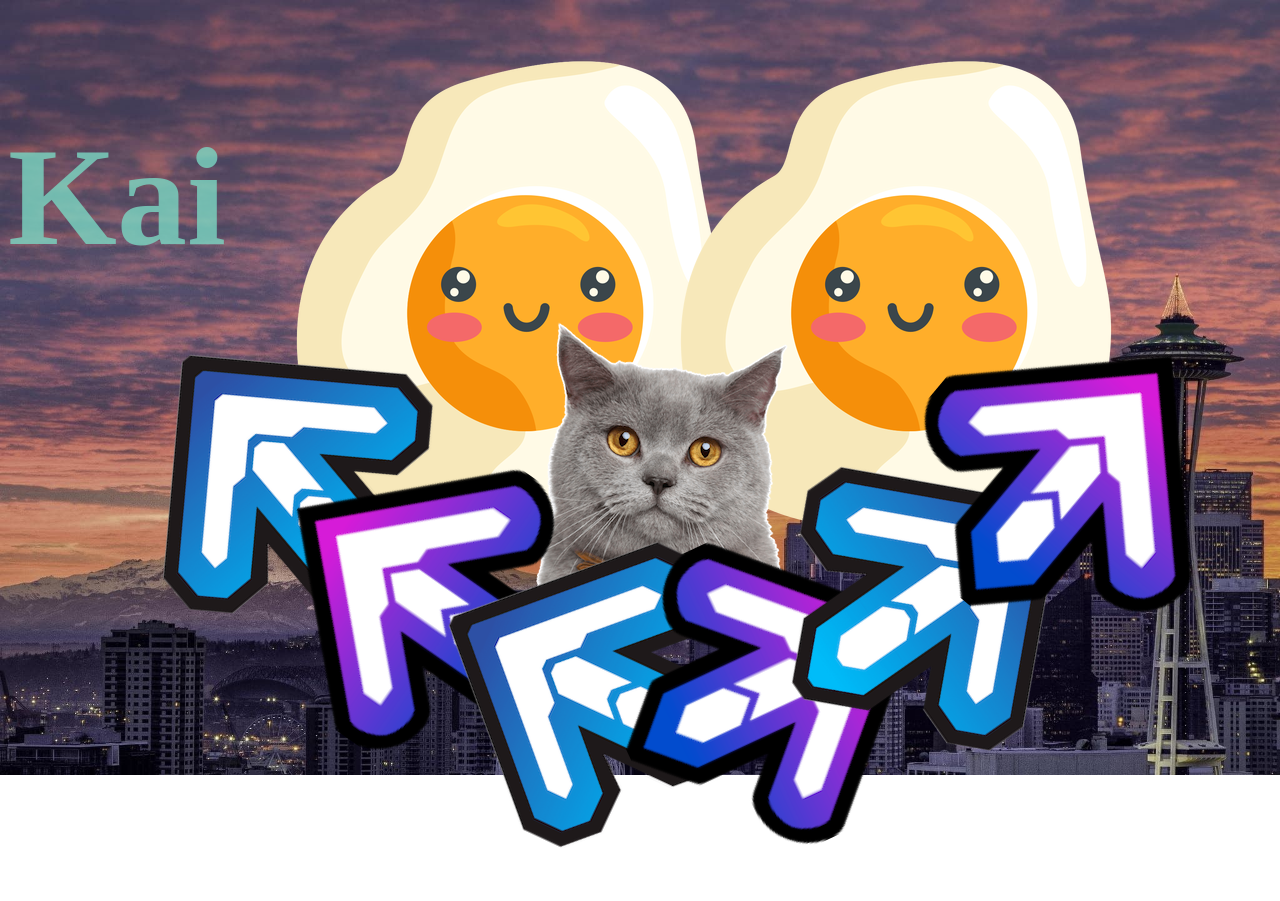
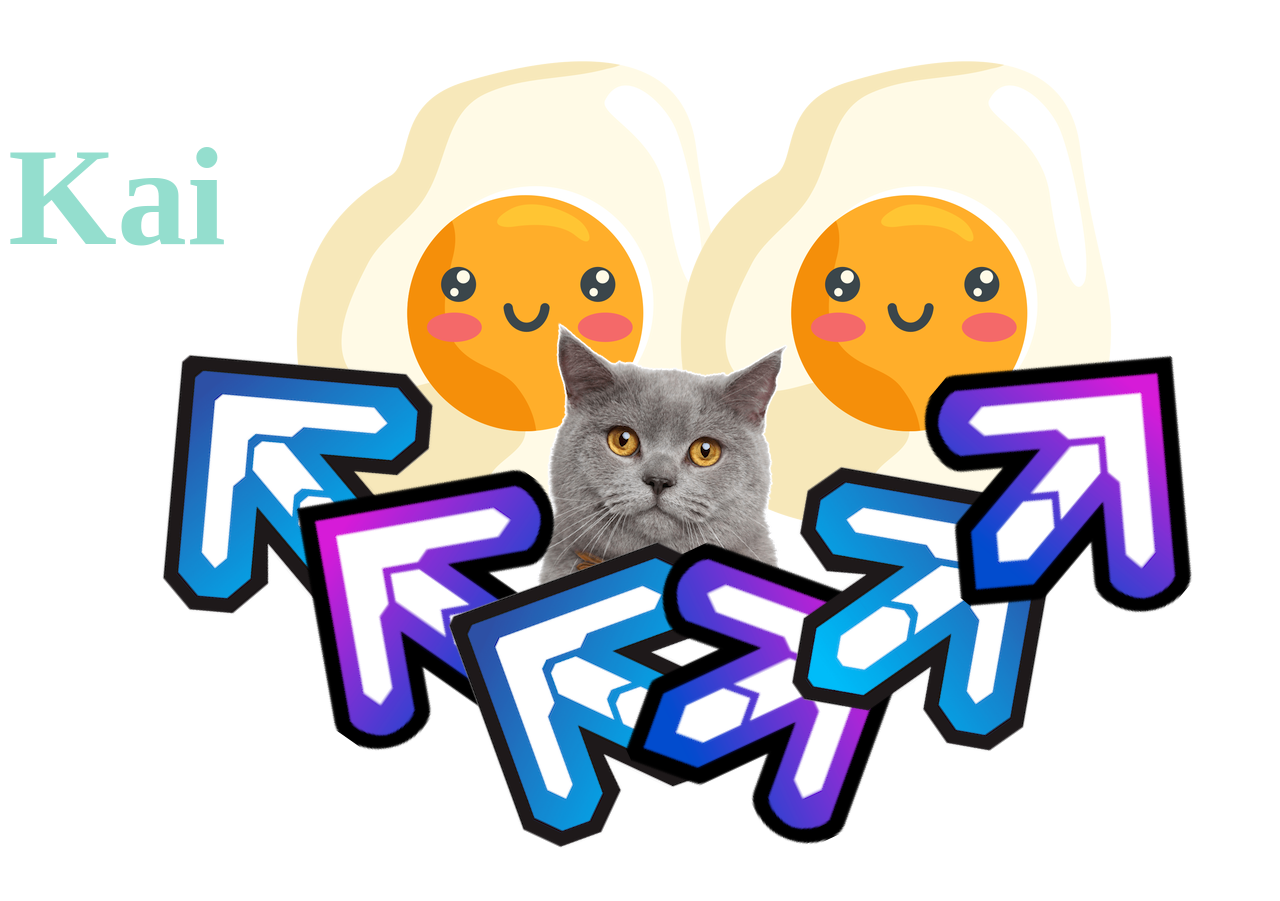
Before and after one commit to zwinniez/zwinniez.github.io, a plain HTML site: page week4.html in a window 1280 px wide. Drawn offline with Linux system fonts and the light colour scheme.

Commit message:
background

```diff
--- a/styleSheetWeek4.css
+++ b/styleSheetWeek4.css
@@ -1,8 +1,8 @@
 
 body {
-    background-image: url("seattle.jpg");
+    /* background-image: url("seattle.jpg");
     background-size: cover;
-    background-repeat: no-repeat;
+    background-repeat: no-repeat; */
     color: #ffffffce;
 }
 
@@ -16,8 +16,6 @@ body {
     position: absolute;
     top: 5%;
     left: 20%;
-    width: 50%;
-    height: auto;
 }
 
 .right_eye {
```
